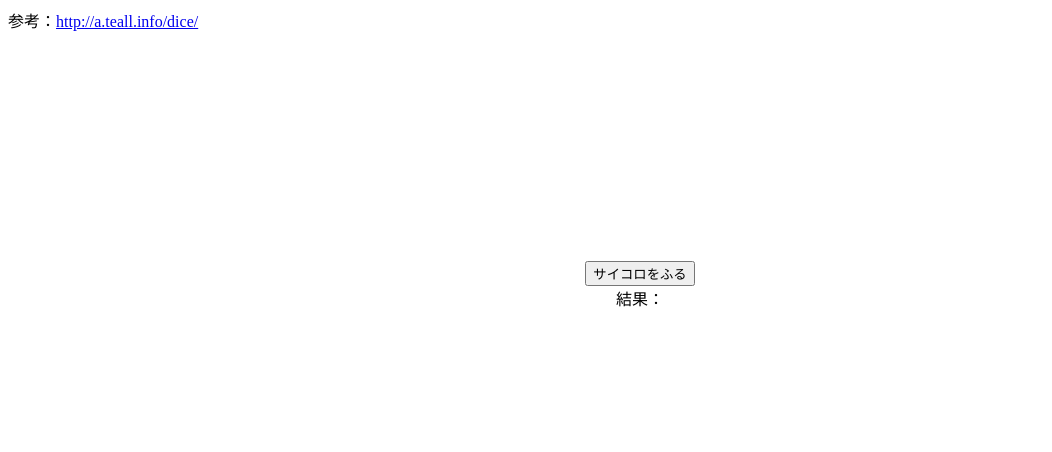
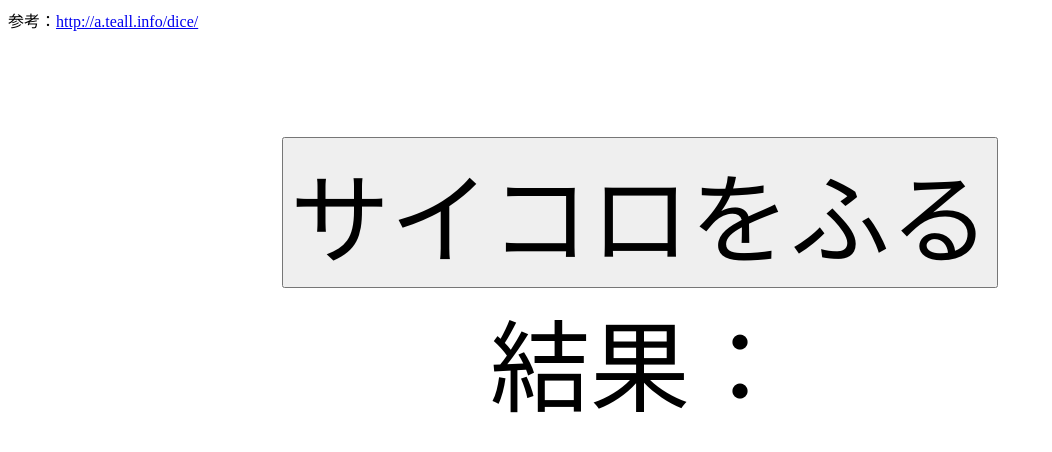
Before and after one commit to mitsugeek/dice, a plain HTML site: page index.html in a window 1280 px wide. Shown: the whole page, without its empty margins (0-1052 px from the left). Drawn offline with Linux system fonts and the light colour scheme.

Commit message:
大きさ修正

```diff
--- a/dice.js
+++ b/dice.js
@@ -240,7 +240,7 @@ window.$dice = {};
         if (!this.d6_geometry) {
             //ジオメトリ(形状)作成
             //this.d6_geometry = this.create_d6_geometry(this.scale * 0.9);
-            this.d6_geometry = this.create_d6_geometry(100);
+            this.d6_geometry = this.create_d6_geometry(150);
         }
         if (!this.dice_material) {
             //マテリアル作成
--- a/index.html
+++ b/index.html
@@ -9,10 +9,10 @@
     参考：<a href="http://a.teall.info/dice/">http://a.teall.info/dice/</a>
 
     <div>
-        <table style="width:100%;">
+        <table style="width:100%;font-size:100px;">
             <tr>
                 <td style="text-align: center;vertical-align: middle;height:500px;">
-                    <button id="throw">サイコロをふる</button><br />
+                    <button id="throw" style="font-size:100px;">サイコロをふる</button><br />
                     結果：<span id="label"></span>
                 </td>
             </tr>
```
